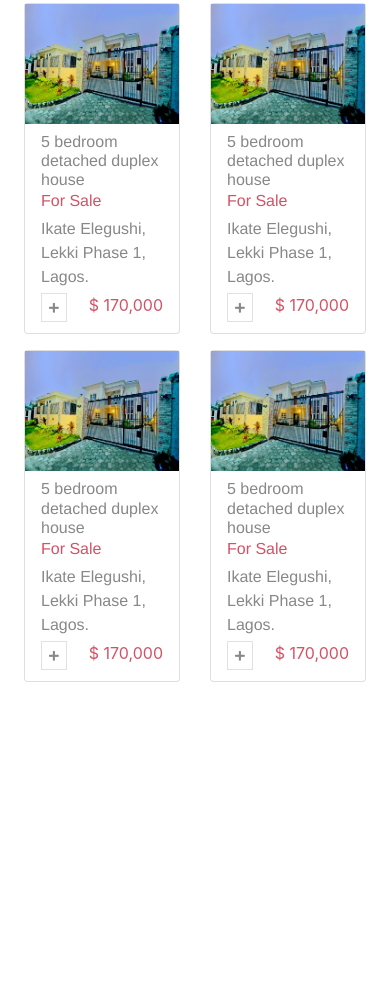
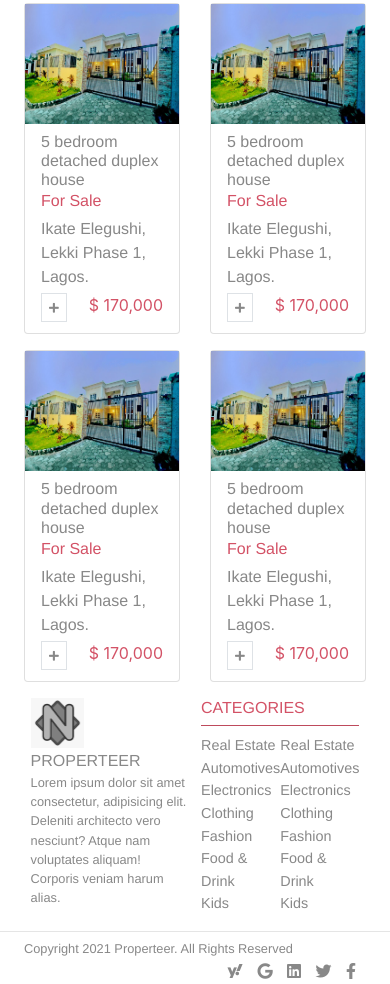
Before and after one commit to Moreneecoder/properteer, a plain HTML site: page index.html in a window 390 px wide. Shown: the part 851-1835 px from the top of the page. Before the commit the page ends 1549 px from the top, so only its background shows below. Drawn offline with nearby package versions, Linux system fonts and the light colour scheme.

Commit message:
add footer layout and styling for mobile view

```diff
--- a/index.html
+++ b/index.html
@@ -288,6 +288,61 @@
 
     </main>
 
+    <footer>
+        <section class="footer-menu mx-4">
+            <section class="footer-note">
+                <a class="footer-logo-link medium-font grey text-decoration-none" href="#">
+                    <img class="footer-logo" src="assets/images/dummy-logo.png" alt=""> PROPERTEER
+                </a>
+
+                <p class="light-font grey">Lorem ipsum dolor sit amet consectetur, adipisicing elit. Deleniti architecto vero nesciunt? Atque nam voluptates aliquam! Corporis veniam harum alias.</p>
+            </section>
+
+            <section class="footer-links-wrapper">
+                <h6 class="medium-font pink">CATEGORIES</h6>
+                <hr class="bg-pink m-0 mb-2">
+
+                <section class="footer-links">
+                    <section class="links-a">
+                        <a class="grey light-font text-decoration-none" href="#">Real Estate</a><br>
+                        <a class="grey light-font text-decoration-none" href="#">Automotives</a><br>
+                        <a class="grey light-font text-decoration-none" href="#">Electronics</a><br>
+                        <a class="grey light-font text-decoration-none" href="#">Clothing</a><br>
+                        <a class="grey light-font text-decoration-none" href="#">Fashion</a><br>
+                        <a class="grey light-font text-decoration-none" href="#">Food &amp; Drink</a><br>
+                        <a class="grey light-font text-decoration-none" href="#">Kids</a><br>
+                    </section>
+
+                    <section class="links-a">
+                        <a class="grey light-font text-decoration-none" href="#">Real Estate</a><br>
+                        <a class="grey light-font text-decoration-none" href="#">Automotives</a><br>
+                        <a class="grey light-font text-decoration-none" href="#">Electronics</a><br>
+                        <a class="grey light-font text-decoration-none" href="#">Clothing</a><br>
+                        <a class="grey light-font text-decoration-none" href="#">Fashion</a><br>
+                        <a class="grey light-font text-decoration-none" href="#">Food &amp; Drink</a><br>
+                        <a class="grey light-font text-decoration-none" href="#">Kids</a>
+                    </section>
+                </section>
+            </section>
+        </section>
+
+        <hr class="mt-2 mb-1">
+
+        <section class="footer-base light-font mx-4">
+            <div class="footer-credit float-left">
+                <small class="grey">Copyright 2021 Properteer. All Rights Reserved</small>
+            </div>
+
+            <div class="social-links grey float-right">
+                <i class="fab fa-yahoo"></i>
+                <i class="fab fa-google"></i>
+                <i class="fab fa-linkedin"></i>
+                <i class="fab fa-twitter"></i>
+                <i class="fab fa-facebook-f"></i>
+            </div>
+        </section>
+    </footer>
+
     <script src="https://code.jquery.com/jquery-3.5.1.slim.min.js" integrity="sha384-DfXdz2htPH0lsSSs5nCTpuj/zy4C+OGpamoFVy38MVBnE+IbbVYUew+OrCXaRkfj" crossorigin="anonymous"></script>
     <script src="https://cdn.jsdelivr.net/npm/bootstrap@4.6.0/dist/js/bootstrap.bundle.min.js" integrity="sha384-Piv4xVNRyMGpqkS2by6br4gNJ7DXjqk09RmUpJ8jgGtD7zP9yug3goQfGII0yAns" crossorigin="anonymous"></script>
 </body>
--- a/styles.css
+++ b/styles.css
@@ -59,6 +59,10 @@
   height: 120px;
 }
 
+.social-links i {
+  margin-right: 10px;
+}
+
 .homes-item-action button {
   border-radius: 0;
   padding: 0 7px 3px 7px;
@@ -76,3 +80,35 @@
   background-color: #383838;
   color: white;
 }
+
+.footer-logo {
+  height: 50px;
+}
+
+.footer-menu {
+  display: flex;
+  justify-content: space-around;
+}
+
+.footer-note {
+  flex-basis: 46%;
+}
+
+.footer-note p {
+  font-size: 0.8em;
+}
+
+.footer-links-wrapper {
+  flex-basis: 46%;
+}
+
+.footer-links {
+  display: flex;
+  justify-content: space-between;
+}
+
+.links-a,
+.links-b {
+  font-size: 0.9em;
+  flex-basis: 40%;
+}
```
